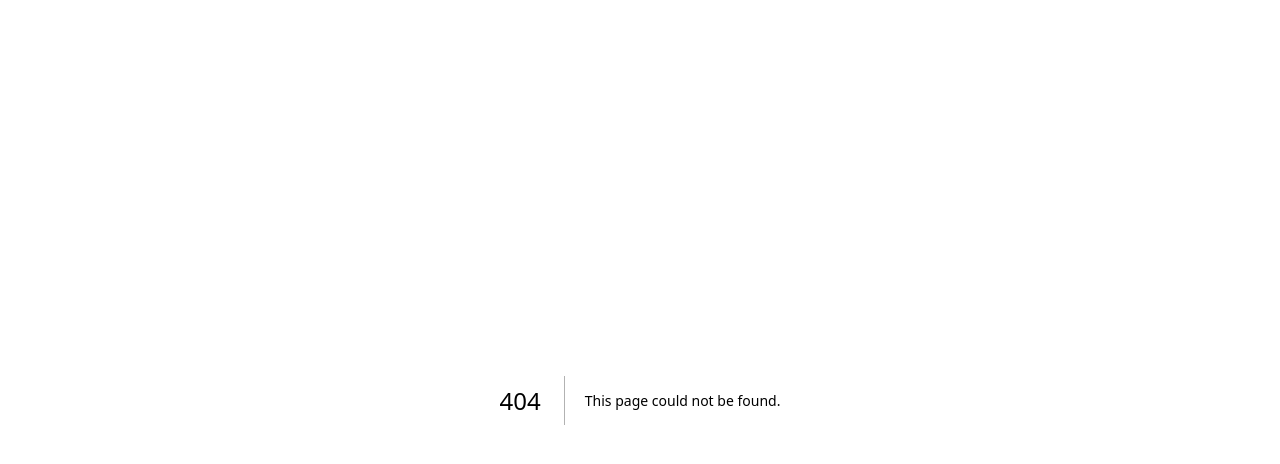
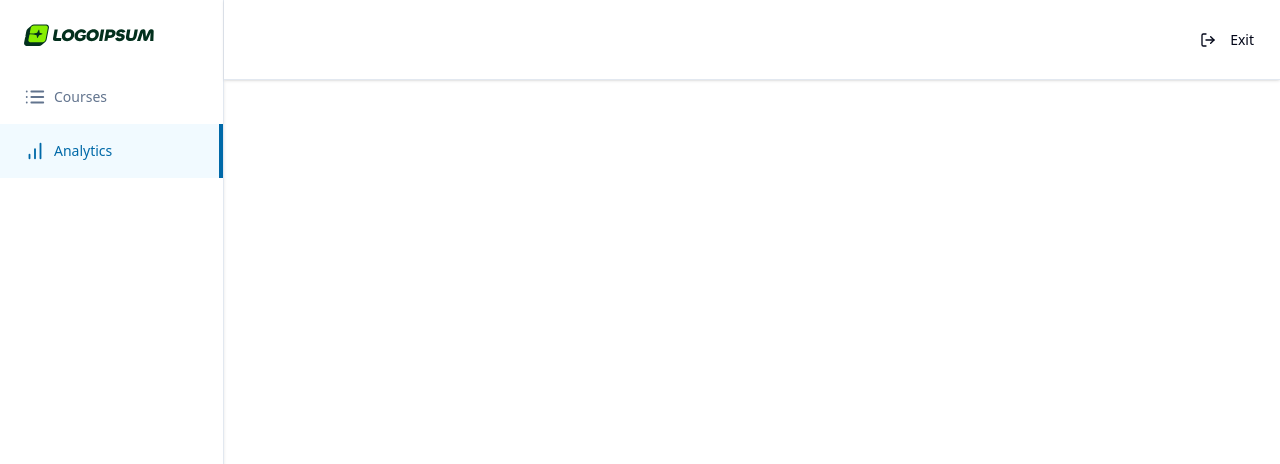
Before and after one commit to andresdg14/kaido-lms, a Next.js app: page /teacher/analytics in a window 1280 px wide. Before the commit this address had no page. Shown: the top 464 px of the page. Built offline with nearby package versions, Linux system fonts and the light colour scheme.

Commit message:
teacher mode sidebar routes

```diff
--- /dev/null
+++ b/app/(dashboard)/(routes)/teacher/analytics/page.tsx
@@ -0,0 +1,5 @@
+const AnalyticsPage = () => {
+  return <div>Analytics page!</div>;
+};
+
+export default AnalyticsPage;
--- a/app/(dashboard)/_components/sidebar-routes.tsx
+++ b/app/(dashboard)/_components/sidebar-routes.tsx
@@ -1,7 +1,8 @@
 'use client';
 
-import { Layout, Compass } from 'lucide-react';
+import { Layout, Compass, List, BarChart } from 'lucide-react';
 import { SidebarItem } from './sidebar-item';
+import { usePathname } from 'next/navigation';
 
 const guestRoutes = [
   {
@@ -16,8 +17,25 @@ const guestRoutes = [
   },
 ];
 
+const teacherRoutes = [
+  {
+    icon: List,
+    label: 'Courses',
+    href: '/teacher/courses',
+  },
+  {
+    icon: BarChart,
+    label: 'Analytics',
+    href: '/teacher/analytics',
+  },
+];
+
 export const SidebarRoutes = () => {
-  const routes = guestRoutes;
+  const pathname = usePathname();
+
+  const isTeacherPage = pathname?.includes('/teacher');
+
+  const routes = isTeacherPage ? teacherRoutes : guestRoutes;
   return (
     <div className="flex flex-col w-full">
       {routes.map((route) => (
```
